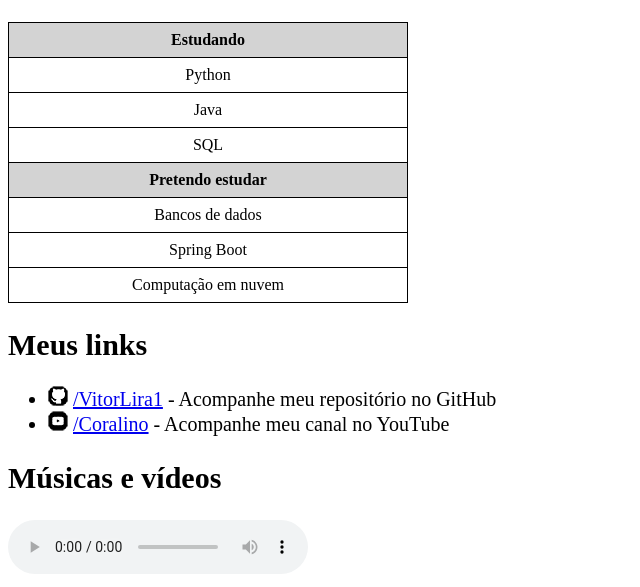
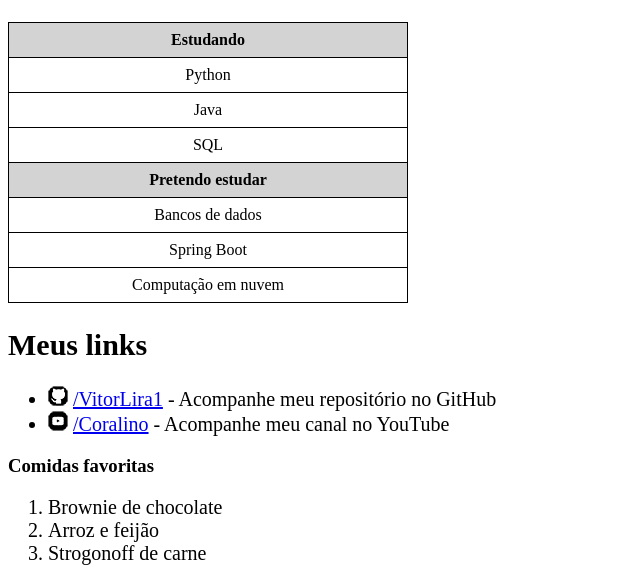
Before and after one commit to VitorLira1/site1, a plain HTML site: page meusite/index.html in a window 1280 px wide. Shown: the part 484-1071 px from the top of the page, without its empty margins (0-640 px from the left). Drawn offline with Linux system fonts and the light colour scheme.

Commit message:
Update index.html

```diff
--- a/meusite/index.html
+++ b/meusite/index.html
@@ -38,6 +38,12 @@
 
         <li> <img src="imagens/icone-youtube.png" alt="Ícone do YouTube"> <a href="https://youtu.be/1EN__a2ctR8?si=zrkfUbecyPla5O-v">/Coralino</a> - Acompanhe meu canal no YouTube</il>
     </ul></p>
+    <h3> Comidas favoritas </h3>
+    <ol>
+        <li>Brownie de chocolate</li>
+        <li>Arroz e feijão</li>
+        <li>Strogonoff de carne</li>
+    </ol>
 
     <h2>Músicas e vídeos</h2>
     <p><audio src="audios/NightShift.mp3" controls></audio></p>
```
